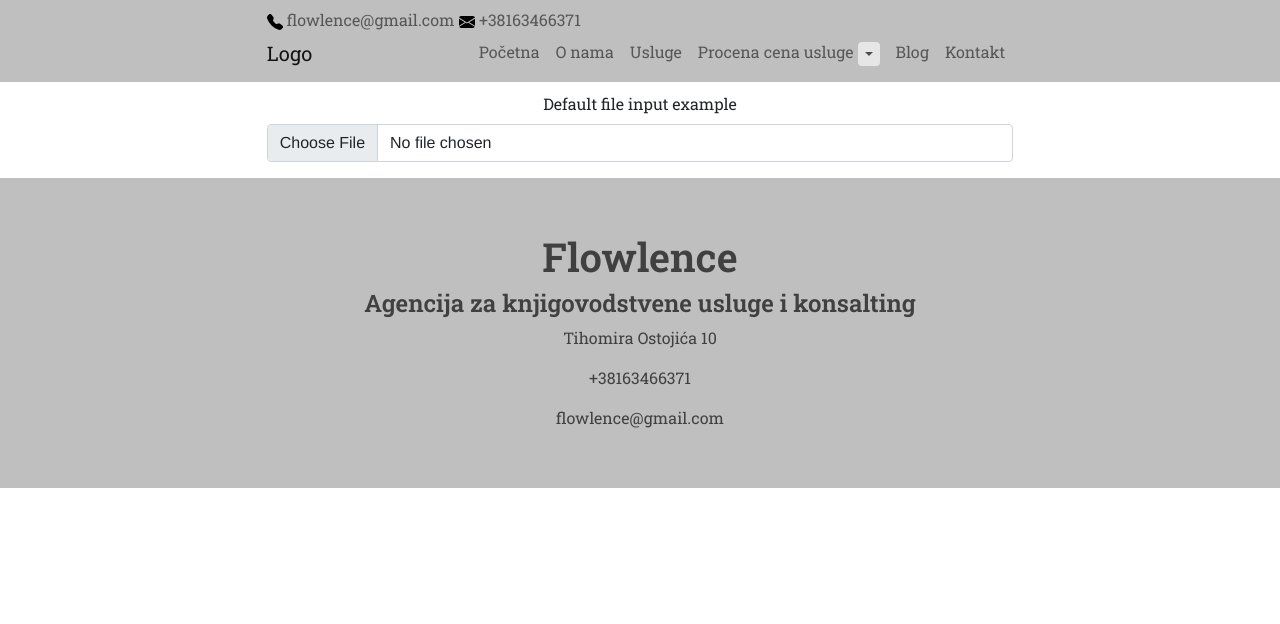
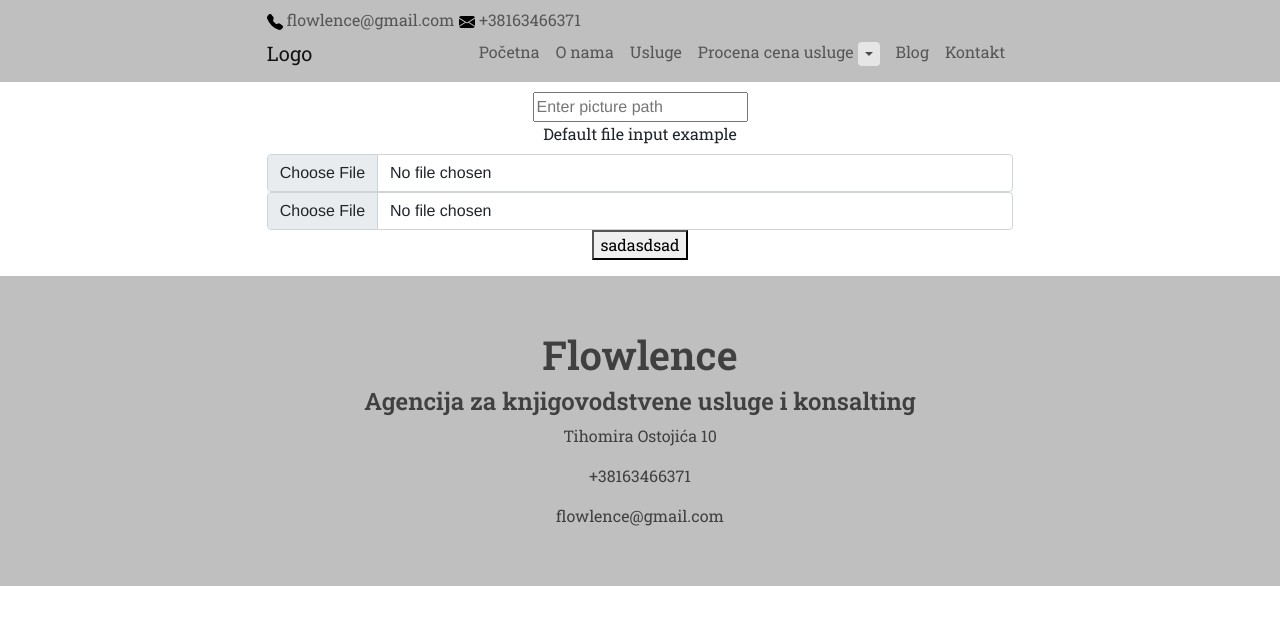
Before and after one commit to DusanJankovic877/flowlence, a Vue app: page /create-post in a window 1280 px wide. Shown: the top 624 px of the page. Built offline with nearby package versions, Linux system fonts and the light colour scheme.

Commit message:
i have started to make form for creating post

```diff
--- a/src/components/admin/CreatePostComponent.vue
+++ b/src/components/admin/CreatePostComponent.vue
@@ -1,15 +1,50 @@
 <template>
     <div class="col-lg-7 m-auto create-post-form">
-    <form>
+    <form @submit.prevent>
+                      <input type="text"
+                        v-model="img"
 
+                        id="imageUrl"
+                        aria-describedby="imageUrl"
+                        placeholder="Enter picture path"
+                />
         <div class="mb-3">
         <label for="formFile" class="form-label">Default file input example</label>
-        <input name="img" class="form-control" type="file" id="formFile" accept="image/*">
+        <input name="img" @change="previewFiles" class="form-control"  ref="myFiles" type="file" id="1" accept="image/*">
+        <input name="img" @change="previewFiles" class="form-control" ref="myFiles" type="file" id="2" accept="image/*">
+        <button @submit="handleCreatePost">sadasdsad</button>
         </div>
-
     </form>
     </div>
 </template>
+<script>
+export default {
+    data() {
+        return{
+            images: [
+                {
+                id: 1,
+                name: ''
+                }
+            ]
+        }
+    },
+    methods:{
+        previewFiles(e){
+            e.target.files.forEach(file => {
+                this.images.id = +1;
+                this.images.name = file.name
+                console.log(this.images );
+
+            });
+            // console.log(e.target.files[0]);
+        },
+        submit(){
+
+        }
+    }
+}
+</script>
 <style >
   .responsive{
     width: 100%;
```
Also changed, not shown: src/components/layouts/Navbar.vue (+0 -17 lines).
